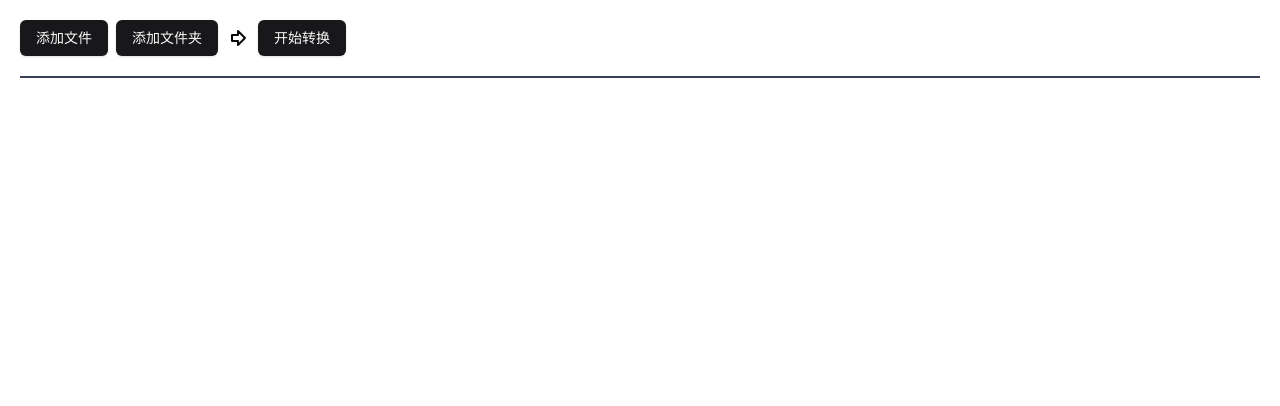
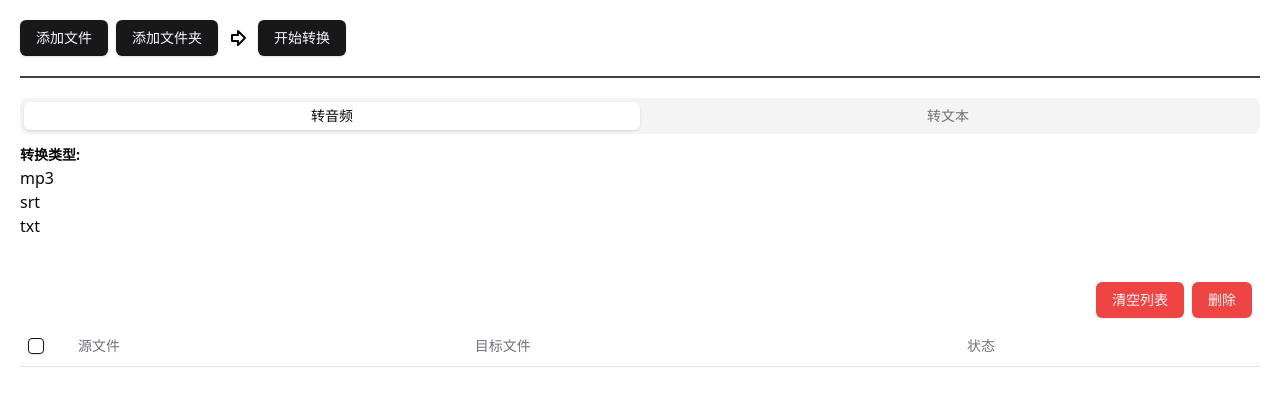
Before and after one commit to Fanvvv/mc-tools, a React (Vite) app: page / in a window 1280 px wide. Shown: the top 406 px of the page. Built offline with nearby package versions, Linux system fonts and the light colour scheme.

Commit message:
chore: 渲染组件

```diff
--- a/src/App.tsx
+++ b/src/App.tsx
@@ -1,9 +1,13 @@
 import Tools from '@/components/tools.tsx'
+import Rules from '@/components/rules.tsx'
+import FileList from '@/components/file-list.tsx'
 
 function App() {
   return (
     <>
-      <Tools/>
+      <Tools />
+      <Rules />
+      <FileList />
     </>
   )
 }
```
